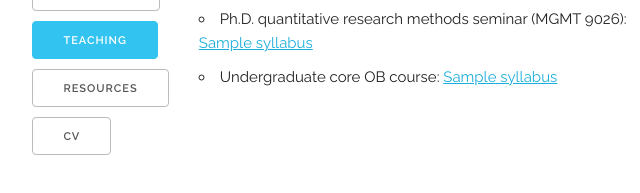
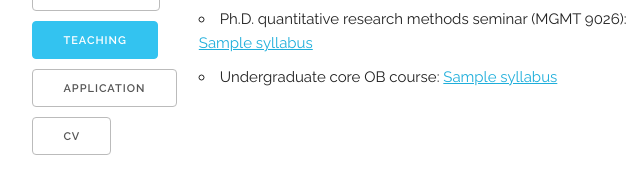
Before and after one commit to eawtrey/eawtrey.github.io, a plain HTML site: page teaching.html in a window 1280 px wide. Shown: the part 363-556 px from the top of the page, 294-934 px from the left. Drawn offline with Linux system fonts and the light colour scheme.

Commit message:
Update teaching.html

```diff
--- a/teaching.html
+++ b/teaching.html
@@ -52,7 +52,7 @@
 		<a class="button" href="about.html">About</a>
 		<a class="button" href="research.html">Research</a>
 		<a class="button button-primary" href="teaching.html">Teaching</a>
-		<a class="button" href="resources.html">Resources</a>
+		<a class="button" href="resources.html">Application</a>
 		<a class="button" href="AwtreyCV.pdf" onClick="ga('send', 'event', 'PDF', 'Download', 'CV');">CV</a>
       </div>
 	  <div class="six columns" style="margin-top: 25%">
```
